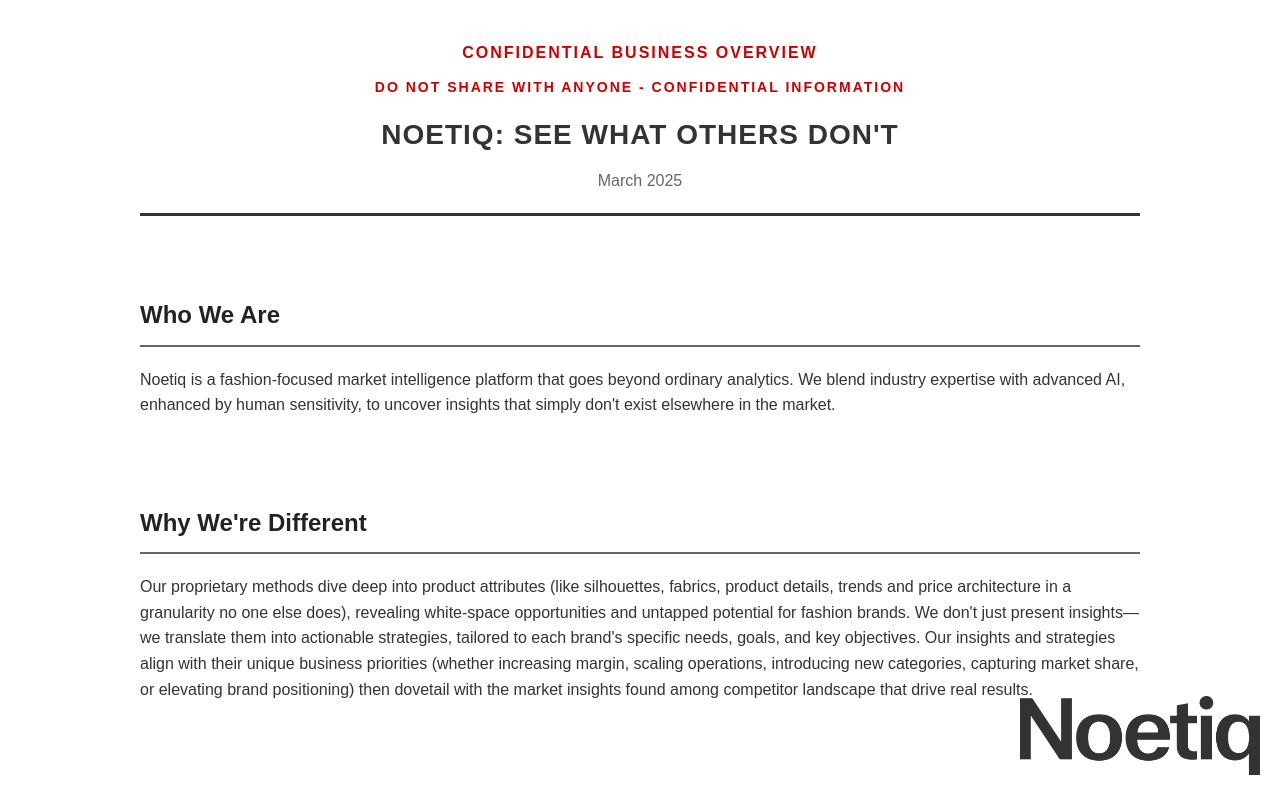
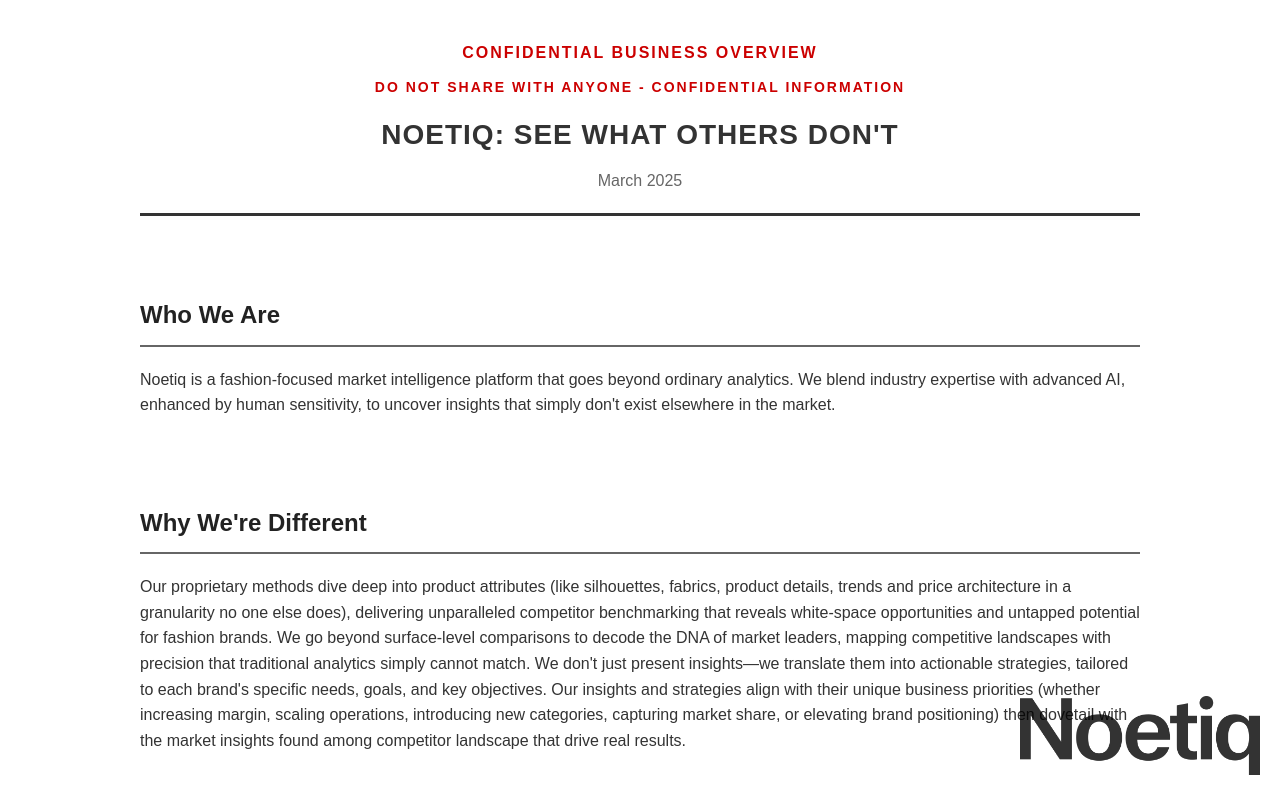
Before and after one commit to noetiqnoetiq/concept, a plain HTML site: page index.html in a window 1280 px wide. Shown: the top 785 px of the page. Drawn offline with Linux system fonts and the light colour scheme.

Commit message:
Update index.html

```diff
--- a/index.html
+++ b/index.html
@@ -216,12 +216,15 @@
       <p>
         Our proprietary methods dive deep into product attributes (like silhouettes, fabrics,
         product details, trends and price architecture in a granularity no one else does),
-        revealing white-space opportunities and untapped potential for fashion brands. We don't
-        just present insights—we translate them into actionable strategies, tailored to each
-        brand's specific needs, goals, and key objectives. Our insights and strategies align with
-        their unique business priorities (whether increasing margin, scaling operations, introducing
-        new categories, capturing market share, or elevating brand positioning) then dovetail with
-        the market insights found among competitor landscape that drive real results.
+        delivering unparalleled competitor benchmarking that reveals white-space opportunities
+        and untapped potential for fashion brands. We go beyond surface-level comparisons to
+        decode the DNA of market leaders, mapping competitive landscapes with precision that
+        traditional analytics simply cannot match. We don't just present insights—we translate
+        them into actionable strategies, tailored to each brand's specific needs, goals, and
+        key objectives. Our insights and strategies align with their unique business priorities
+        (whether increasing margin, scaling operations, introducing new categories, capturing
+        market share, or elevating brand positioning) then dovetail with the market insights
+        found among competitor landscape that drive real results.
       </p>
     </div>
 
```
